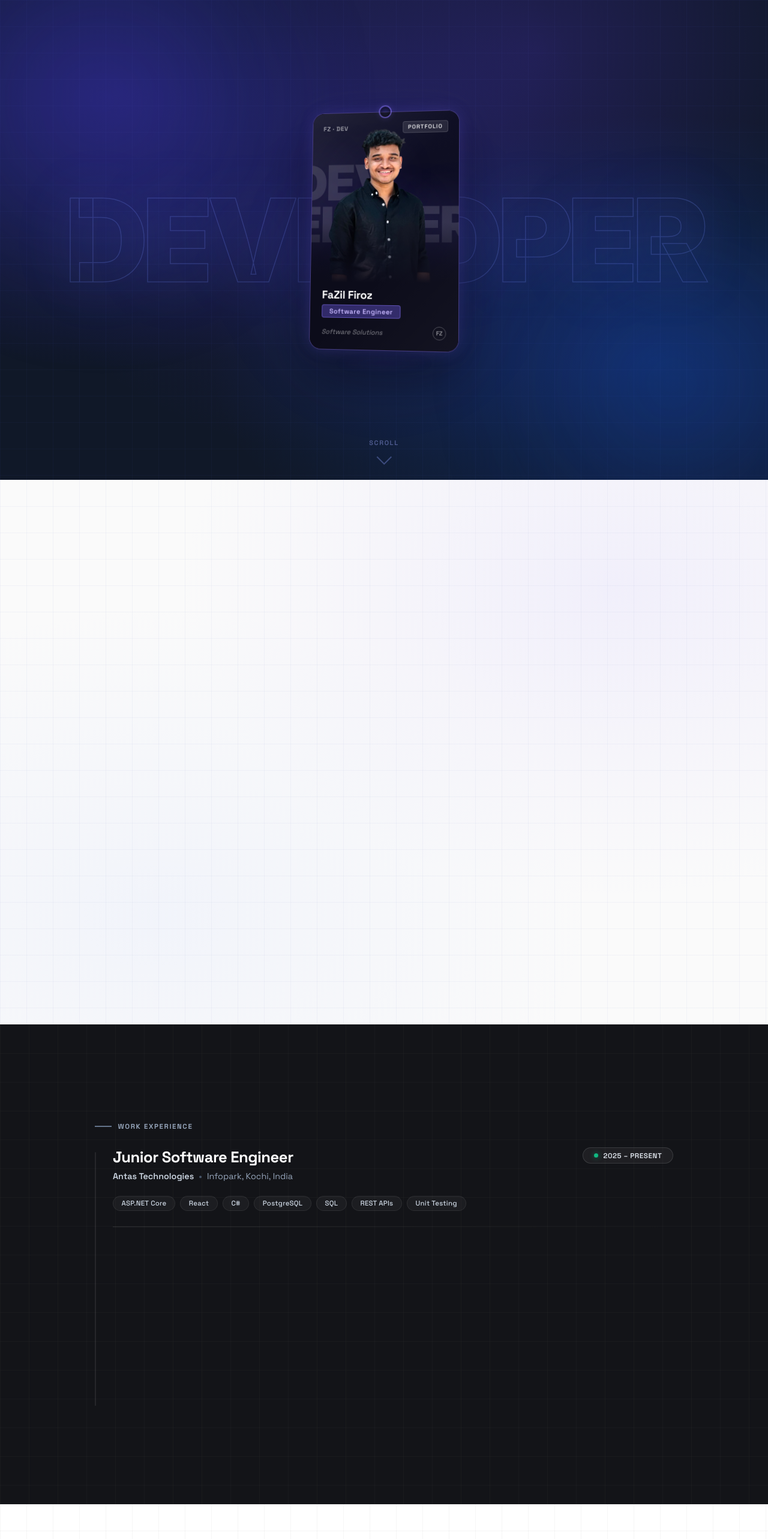
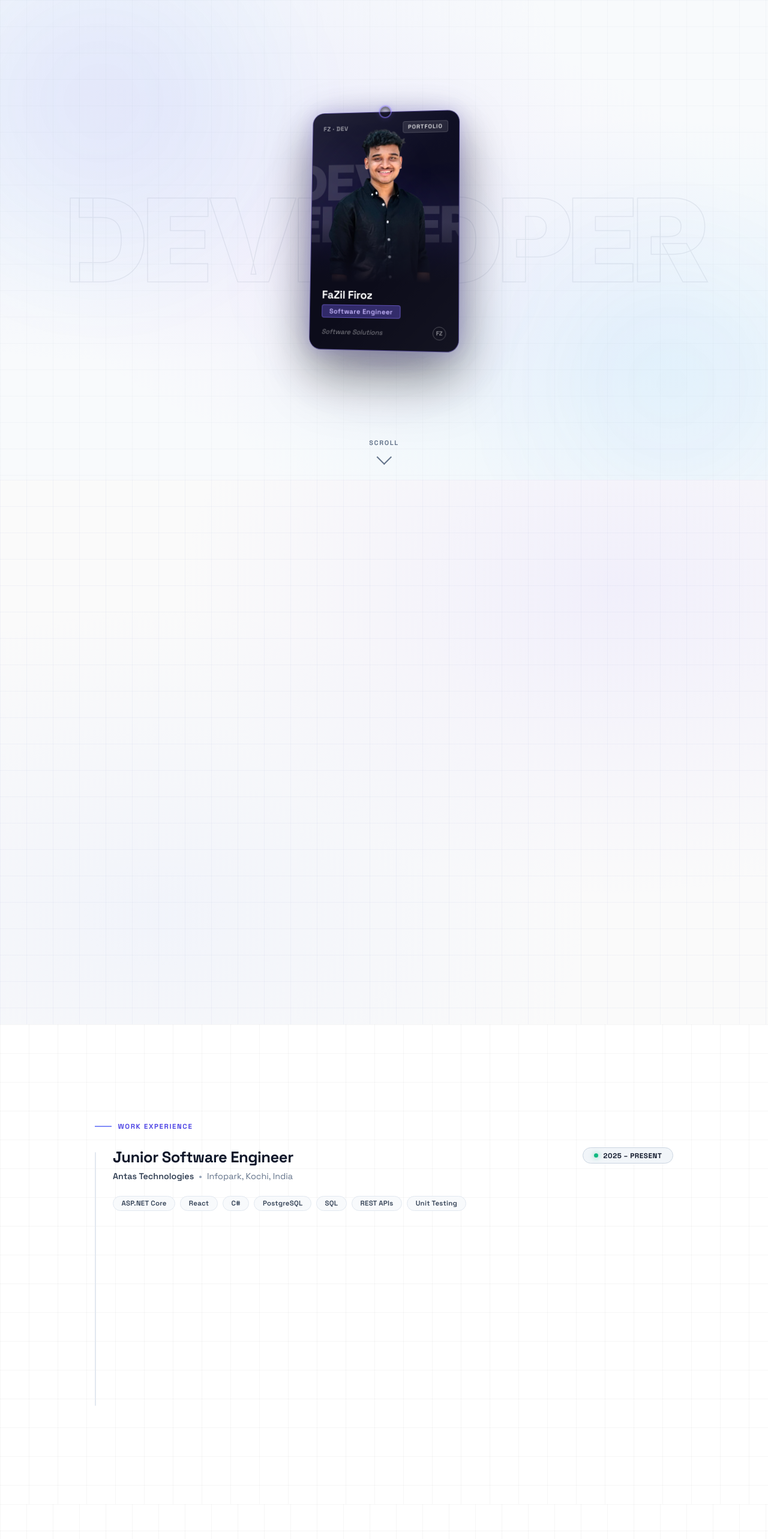
Before and after one commit to fazil-firoz/Modern-portfolio, a React (Vite) app: page / in a window 1280 px wide. Shown: the top 2566 px of the page at 60% size. Built offline with nearby package versions, Linux system fonts and the light colour scheme.

Commit message:
style: transform portfolio to world-class Light Aesthetic across all 5 sections while preserving all animations

```diff
--- a/src/index.css
+++ b/src/index.css
@@ -14,7 +14,7 @@ html, body, #root {
 }
 
 /* ═══════════════════════════════════════════
-   SECTION 1 — HERO  (DARK — current theme)
+   SECTION 1 — HERO  (LIGHT — World-Class Porcelain Theme)
 ═══════════════════════════════════════════ */
 .section-hero {
   position: relative;
@@ -26,21 +26,20 @@ html, body, #root {
   overflow: hidden;
 
   background:
-    radial-gradient(ellipse at 15% 20%, rgba(80,  60, 240, 0.30) 0%, transparent 50%),
-    radial-gradient(ellipse at 85% 75%, rgba(20,  80, 200, 0.35) 0%, transparent 48%),
-    radial-gradient(ellipse at 50% 50%, rgba(60,  40, 180, 0.18) 0%, transparent 65%),
-    radial-gradient(ellipse at 70% 10%, rgba(100, 60, 255, 0.20) 0%, transparent 40%),
-    #101828;
+    radial-gradient(ellipse at 15% 20%, rgba(99, 102, 241, 0.08) 0%, transparent 50%),
+    radial-gradient(ellipse at 85% 75%, rgba(56, 189, 248, 0.08) 0%, transparent 48%),
+    radial-gradient(ellipse at 50% 50%, rgba(168, 85, 247, 0.05) 0%, transparent 65%),
+    #f8fafc;
 }
 
-/* Fine grid */
+/* Fine grid — soft slate tint */
 .section-hero::before {
   content: '';
   position: absolute;
   inset: 0;
   background-image:
-    linear-gradient(rgba(100, 120, 255, 0.04) 1px, transparent 1px),
-    linear-gradient(90deg, rgba(100, 120, 255, 0.04) 1px, transparent 1px);
+    linear-gradient(rgba(148, 163, 184, 0.06) 1px, transparent 1px),
+    linear-gradient(90deg, rgba(148, 163, 184, 0.06) 1px, transparent 1px);
   background-size: 44px 44px;
   pointer-events: none;
   z-index: 0;
@@ -51,7 +50,7 @@ html, body, #root {
   position: absolute;
   width: 700px; height: 700px; border-radius: 50%;
   top: -180px; left: -180px;
-  background: radial-gradient(circle, rgba(80,60,255,0.22) 0%, rgba(40,60,200,0.12) 40%, transparent 70%);
+  background: radial-gradient(circle, rgba(99, 102, 241, 0.08) 0%, rgba(56, 189, 248, 0.04) 40%, transparent 70%);
   filter: blur(80px);
   pointer-events: none; z-index: 0;
   animation: glowPulse1 8s ease-in-out infinite alternate;
@@ -60,7 +59,7 @@ html, body, #root {
   position: absolute;
   width: 600px; height: 600px; border-radius: 50%;
   bottom: -140px; right: -140px;
-  background: radial-gradient(circle, rgba(20,100,255,0.25) 0%, rgba(30,60,180,0.12) 40%, transparent 70%);
+  background: radial-gradient(circle, rgba(56, 189, 248, 0.08) 0%, rgba(99, 102, 241, 0.04) 40%, transparent 70%);
   filter: blur(90px);
   pointer-events: none; z-index: 0;
   animation: glowPulse2 10s ease-in-out infinite alternate;
@@ -69,7 +68,7 @@ html, body, #root {
   position: absolute;
   width: 500px; height: 500px; border-radius: 50%;
   top: 50%; left: 50%; transform: translate(-50%, -40%);
-  background: radial-gradient(circle, rgba(100,80,255,0.10) 0%, transparent 65%);
+  background: radial-gradient(circle, rgba(168, 85, 247, 0.05) 0%, transparent 65%);
   filter: blur(60px);
   pointer-events: none; z-index: 0;
 }
@@ -83,7 +82,7 @@ html, body, #root {
   100% { opacity: 0.9; transform: scale(1.08); }
 }
 
-/* DEVELOPER text — dark bg version */
+/* DEVELOPER text — light bg version */
 .hero-bg-text {
   position: absolute;
   top: 50%; left: 50%;
@@ -94,10 +93,9 @@ html, body, #root {
   letter-spacing: -0.05em;
   white-space: nowrap;
   color: transparent;
-  -webkit-text-stroke: 1.5px rgba(120, 140, 255, 0.22);
-  text-stroke: 1.5px rgba(120, 140, 255, 0.22);
+  -webkit-text-stroke: 1.5px rgba(148, 163, 184, 0.18);
+  text-stroke: 1.5px rgba(148, 163, 184, 0.18);
   user-select: none; pointer-events: none; z-index: 1;
-  text-shadow: 0 0 100px rgba(100, 120, 255, 0.12);
 }
 
 /* Card sits centered inside hero */
@@ -120,11 +118,16 @@ html, body, #root {
   animation: bounceHint 2s ease-in-out infinite;
 }
 .scroll-hint-label {
-  font-size: 0.68rem; font-weight: 600;
+  font-size: 0.68rem; font-weight: 700;
   letter-spacing: 0.15em; text-transform: uppercase;
-  color: rgba(160, 170, 255, 0.45);
+  color: #64748b;
 }
 .scroll-hint-arrow {
+  width: 18px; height: 18px;
+  border-right: 2px solid #64748b;
+  border-bottom: 2px solid #64748b;
+  transform: rotate(45deg);
+}hint-arrow {
   width: 18px; height: 18px;
   border-right: 2px solid rgba(140, 160, 255, 0.35);
   border-bottom: 2px solid rgba(140, 160, 255, 0.35);
@@ -426,13 +429,12 @@ html, body, #root {
 }
 
 
-/* ═══════════════════════════════════════════════════════
-   SECTION 3 — EXPERIENCE  (Classy & Comfortable Dark Slate)
-═══════════════════════════════════════════════════════ */
+/* ═══════════════════════════════════════════
+   SECTION 3 — EXPERIENCE  (LIGHT — World-Class Theme)
+═══════════════════════════════════════════ */
 .section-experience {
   position: relative;
   min-height: 100vh;
-  height: auto;
   width: 100%;
   display: flex;
   flex-direction: column;
@@ -441,17 +443,16 @@ html, body, #root {
   overflow: hidden;
   padding: 6rem 0;
 
-  /* Classy, smooth, comfortable matte dark charcoal background — NO flashy glows */
-  background: #131418;
+  background: #ffffff;
 }
 
-/* Soft, subtle grid pattern for texture */
+/* Soft grid pattern for texture */
 .section-experience::before {
   content: '';
   position: absolute; inset: 0;
   background-image:
-    linear-gradient(rgba(255, 255, 255, 0.025) 1px, transparent 1px),
-    linear-gradient(90deg, rgba(255, 255, 255, 0.025) 1px, transparent 1px);
+    linear-gradient(rgba(0, 0, 0, 0.035) 1px, transparent 1px),
+    linear-gradient(90deg, rgba(0, 0, 0, 0.035) 1px, transparent 1px);
   background-size: 48px 48px;
   pointer-events: none; z-index: 0;
 }
@@ -478,14 +479,14 @@ html, body, #root {
   font-weight: 700;
   letter-spacing: 0.14em;
   text-transform: uppercase;
-  color: #94a3b8;  /* Soft Muted Slate */
+  color: #4f46e5;  /* Vibrant Indigo */
 }
 
 .exp-tag-line {
   display: block;
   width: 28px;
   height: 1.5px;
-  background: #64748b;
+  background: #818cf8;
   flex-shrink: 0;
 }
 
@@ -500,7 +501,7 @@ html, body, #root {
 /* Vertical Timeline Track Line */
 .exp-timeline-track {
   width: 2px;
-  background: rgba(255, 255, 255, 0.08);
+  background: #e2e8f0;
   position: relative;
   flex-shrink: 0;
   border-radius: 2px;
@@ -511,9 +512,9 @@ html, body, #root {
 .exp-timeline-progress {
   position: absolute;
   top: 0; left: 0; right: 0; bottom: 0;
-  background: linear-gradient(180deg, #10b981 0%, #3b82f6 50%, #93c5fd 100%);
+  background: linear-gradient(180deg, #4f46e5 0%, #06b6d4 100%);
   transform-origin: top center;
-  box-shadow: 0 0 10px rgba(16, 185, 129, 0.5);
+  box-shadow: 0 0 10px rgba(79, 70, 229, 0.4);
 }
 
 .exp-timeline-content {
@@ -541,8 +542,8 @@ html, body, #root {
 .exp-role-title {
   font-family: 'Space Grotesk', sans-serif;
   font-size: 1.6rem;
-  font-weight: 700;
-  color: #ffffff;
+  font-weight: 800;
+  color: #0f172a;  /* Bold Obsidian Slate */
   letter-spacing: -0.02em;
 }
 
@@ -552,15 +553,15 @@ html, body, #root {
   gap: 0.5rem;
   font-size: 0.9rem;
   font-weight: 600;
-  color: #cbd5e1;  /* Soft Off-White */
+  color: #334155;
 }
 
 .exp-dot-sep {
-  color: #475569;
+  color: #94a3b8;
 }
 
 .exp-location {
-  color: #94a3b8;
+  color: #64748b;
   font-weight: 400;
 }
 
@@ -571,12 +572,12 @@ html, body, #root {
   gap: 0.55rem;
   font-family: 'Space Grotesk', sans-serif;
   font-size: 0.73rem;
-  font-weight: 600;
-  color: #e2e8f0;
+  font-weight: 700;
+  color: #0f172a;
   letter-spacing: 0.05em;
   text-transform: uppercase;
-  background: rgba(255, 255, 255, 0.05);
-  border: 1px solid rgba(255, 255, 255, 0.12);
+  background: #f1f5f9;
+  border: 1px solid #cbd5e1;
   padding: 0.35rem 1.1rem;
   border-radius: 50px;
 }
@@ -599,11 +600,11 @@ html, body, #root {
 
 .exp-tech-pill {
   font-size: 0.72rem;
-  font-weight: 500;
-  color: #cbd5e1;
+  font-weight: 600;
+  color: #334155;
   letter-spacing: 0.02em;
-  background: rgba(255, 255, 255, 0.04);
-  border: 1px solid rgba(255, 255, 255, 0.08);
+  background: #f8fafc;
+  border: 1px solid #e2e8f0;
   padding: 0.3rem 0.85rem;
   border-radius: 50px;
 }
@@ -945,25 +946,25 @@ html, body, #root {
 }
 
 /* ═══════════════════════════════════════════════════════
-   SECTION 5 — PROJECTS  (Solid Matte Dark Violet & Lavender Theme)
+   SECTION 5 — PROJECTS  (LIGHT — World-Class Porcelain Theme)
 ═══════════════════════════════════════════════════════ */
 .section-projects {
   position: relative;
   min-height: 100vh;
   width: 100%;
-  background: #161124;
-  color: #f8fafc;
+  background: #f8fafc;
+  color: #1e293b;
   padding: 6rem 0 8rem;
   overflow: hidden;
 }
 
-/* Fine Violet Grid Texture (No Gradients) */
+/* Fine Grid Texture for Light Porcelain */
 .section-projects::before {
   content: '';
   position: absolute; inset: 0;
   background-image:
-    linear-gradient(rgba(167, 139, 250, 0.035) 1px, transparent 1px),
-    linear-gradient(90deg, rgba(167, 139, 250, 0.035) 1px, transparent 1px);
+    linear-gradient(rgba(0, 0, 0, 0.035) 1px, transparent 1px),
+    linear-gradient(90deg, rgba(0, 0, 0, 0.035) 1px, transparent 1px);
   background-size: 48px 48px;
   pointer-events: none; z-index: 0;
 }
@@ -987,14 +988,14 @@ html, body, #root {
   font-weight: 700;
   letter-spacing: 0.14em;
   text-transform: uppercase;
-  color: #c4b5fd;
+  color: #4f46e5;
 }
 
 .proj-tag-line {
   display: block;
   width: 28px;
   height: 1.5px;
-  background: #8b5cf6;
+  background: #818cf8;
   flex-shrink: 0;
 }
 
@@ -1002,7 +1003,7 @@ html, body, #root {
   font-family: 'Space Grotesk', sans-serif;
   font-size: 2.1rem;
   font-weight: 800;
-  color: #ffffff;
+  color: #0f172a;
   letter-spacing: -0.03em;
   margin-bottom: 2rem;
 }
@@ -1026,7 +1027,7 @@ html, body, #root {
 .proj-card {
   background: transparent;
   border: none;
-  border-bottom: 1px solid rgba(167, 139, 250, 0.14);
+  border-bottom: 1px solid #e2e8f0;
   border-radius: 0;
   padding: 0 0 2rem 0;
   display: flex;
@@ -1044,7 +1045,7 @@ html, body, #root {
   position: absolute;
   bottom: -1px; left: 0; right: 0;
   height: 2px;
-  background: linear-gradient(90deg, #8b5cf6, #c4b5fd, transparent);
+  background: linear-gradient(90deg, #4f46e5, #0284c7, transparent);
   opacity: 0;
   transform: scaleX(0);
   transform-origin: left;
@@ -1053,7 +1054,7 @@ html, body, #root {
 
 .proj-card:hover {
   transform: translateY(-4px);
-  border-bottom-color: #a78bfa;
+  border-bottom-color: #6366f1;
 }
 
 .proj-card:hover::before {
@@ -1080,7 +1081,7 @@ html, body, #root {
   font-family: 'Space Grotesk', monospace;
   font-size: 0.85rem;
   font-weight: 800;
-  color: #a78bfa;
+  color: #4f46e5;
   letter-spacing: 0.08em;
   opacity: 0.95;
 }
@@ -1089,7 +1090,7 @@ html, body, #root {
 .proj-shape-node {
   width: 8px;
   height: 8px;
-  border: 1.5px solid #c4b5fd;
+  border: 1.5px solid #818cf8;
   transform: rotate(45deg);
   transition: transform 0.4s cubic-bezier(0.34, 1.56, 0.64, 1), border-color 0.3s ease, background-color 0.3s ease, box-shadow 0.3s ease;
   flex-shrink: 0;
@@ -1097,9 +1098,9 @@ html, body, #root {
 
 .proj-card:hover .proj-shape-node {
   transform: rotate(225deg) scale(1.35);
-  border-color: #a78bfa;
-  background: #a78bfa;
-  box-shadow: 0 0 10px rgba(167, 139, 250, 0.7);
+  border-color: #0284c7;
+  background: #0284c7;
+  box-shadow: 0 0 10px rgba(2, 132, 199, 0.5);
 }
 
 /* Category Pills */
@@ -1114,33 +1115,33 @@ html, body, #root {
 }
 
 .proj-tag-featured {
-  background: rgba(124, 58, 237, 0.15);
-  color: #c4b5fd;
-  border: 1px solid rgba(139, 92, 246, 0.3);
+  background: #f5f3ff;
+  color: #6d28d9;
+  border: 1px solid #ddd6fe;
 }
 
 .proj-tag-platform {
-  background: rgba(16, 185, 129, 0.15);
-  color: #6ee7b7;
-  border: 1px solid rgba(16, 185, 129, 0.3);
+  background: #ecfdf5;
+  color: #047857;
+  border: 1px solid #a7f3d0;
 }
 
 .proj-tag-live {
-  background: rgba(59, 130, 246, 0.15);
-  color: #93c5fd;
-  border: 1px solid rgba(59, 130, 246, 0.3);
+  background: #eff6ff;
+  color: #1d4ed8;
+  border: 1px solid #bfdbfe;
 }
 
 .proj-tag-api {
-  background: rgba(245, 158, 11, 0.15);
-  color: #fcd34d;
-  border: 1px solid rgba(245, 158, 11, 0.3);
+  background: #fffbeb;
+  color: #b45309;
+  border: 1px solid #fde68a;
 }
 
 .proj-tag-static {
-  background: rgba(236, 72, 153, 0.15);
-  color: #f472b6;
-  border: 1px solid rgba(236, 72, 153, 0.3);
+  background: #fdf2f8;
+  color: #be185d;
+  border: 1px solid #fbcfe8;
 }
 
 /* Link Buttons */
@@ -1164,28 +1165,29 @@ html, body, #root {
 }
 
 .btn-github {
-  background: rgba(255, 255, 255, 0.06);
-  color: #e2e8f0;
-  border: 1px solid rgba(255, 255, 255, 0.12);
+  background: #ffffff;
+  color: #0f172a;
+  border: 1px solid #cbd5e1;
+  box-shadow: 0 1px 3px rgba(0, 0, 0, 0.05);
 }
 
 .btn-github:hover {
-  background: rgba(255, 255, 255, 0.15);
+  background: #0f172a;
   color: #ffffff;
-  border-color: rgba(255, 255, 255, 0.3);
+  border-color: #0f172a;
 }
 
 .btn-live {
-  background: rgba(59, 130, 246, 0.15);
-  color: #60a5fa;
-  border: 1px solid rgba(59, 130, 246, 0.35);
+  background: #eff6ff;
+  color: #2563eb;
+  border: 1px solid #bfdbfe;
 }
 
 .btn-live:hover {
-  background: rgba(59, 130, 246, 0.3);
+  background: #2563eb;
   color: #ffffff;
-  border-color: #60a5fa;
-  box-shadow: 0 0 12px rgba(59, 130, 246, 0.4);
+  border-color: #2563eb;
+  box-shadow: 0 4px 14px rgba(37, 99, 235, 0.25);
 }
 
 .proj-link-icon {
@@ -1197,8 +1199,8 @@ html, body, #root {
 .proj-title {
   font-family: 'Space Grotesk', sans-serif;
   font-size: 1.4rem;
-  font-weight: 700;
-  color: #ffffff;
+  font-weight: 800;
+  color: #0f172a;
   letter-spacing: -0.02em;
   margin-top: 0.2rem;
 }
@@ -1206,14 +1208,14 @@ html, body, #root {
 .proj-subtitle {
   font-size: 0.82rem;
   font-weight: 600;
-  color: #94a3b8;
+  color: #64748b;
   margin-top: -0.6rem;
 }
 
 .proj-desc {
   font-size: 0.88rem;
   line-height: 1.65;
-  color: #cbd5e1;
+  color: #334155;
 }
 
 /* Tech Pills */
@@ -1227,10 +1229,10 @@ html, body, #root {
 
 .proj-tech-pill {
   font-size: 0.7rem;
-  font-weight: 500;
-  color: #94a3b8;
-  background: rgba(255, 255, 255, 0.04);
-  border: 1px solid rgba(255, 255, 255, 0.08);
+  font-weight: 600;
+  color: #475569;
+  background: #ffffff;
+  border: 1px solid #e2e8f0;
   padding: 0.25rem 0.75rem;
   border-radius: 50px;
 }
```
